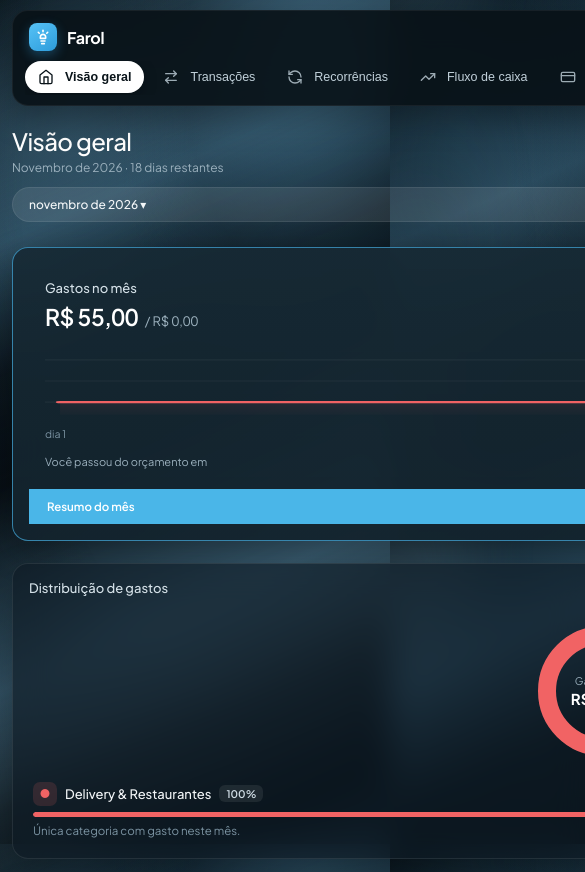
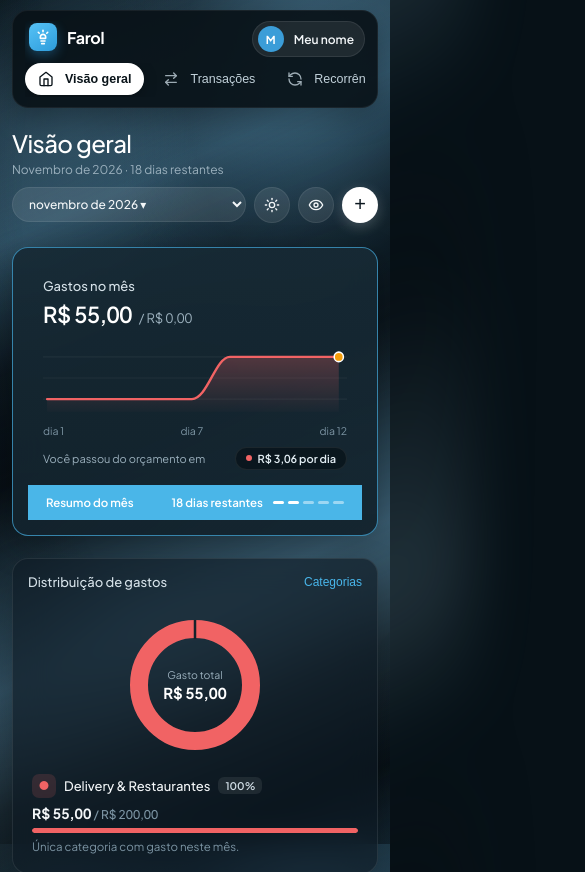
Before and after one commit to thuling/farol-financas-next, a Next.js app: page / in a window 390 px wide. Shown: the top 872 px of the page, 585 px wide, since content can reach past the window. Built offline with nearby package versions, Linux system fonts and the light colour scheme; no server answers; the database is empty.

Commit message:
fix: prevent mobile grid horizontal overflow and convert tables to mobile cards

```diff
--- a/src/app/globals.css
+++ b/src/app/globals.css
@@ -2413,7 +2413,7 @@ body.privacy-hidden .sensitive-val {
   .dashboard-row-1,
   .dashboard-row-3,
   .fluxo-split-grid {
-    grid-template-columns: 1fr;
+    grid-template-columns: minmax(0, 1fr);
   }
 
   .dashboard-row-2,
@@ -2432,26 +2432,46 @@ body.privacy-hidden .sensitive-val {
 
 /* 2. Tablets (iPad / Android Tablet) e Celulares (até 960px) */
 @media (max-width: 960px) {
+  html,
+  body,
+  #farol-root {
+    max-width: 100vw;
+    overflow-x: hidden;
+  }
+
   .app-shell {
-    grid-template-columns: 1fr;
-    padding: 14px 16px 28px;
+    grid-template-columns: minmax(0, 1fr);
+    width: 100%;
+    max-width: 100%;
+    padding: 12px 14px 28px;
     gap: 16px;
+    overflow-x: hidden;
   }
 
   .sidebar {
     min-height: auto;
-    position: sticky;
-    top: 10px;
-    z-index: 45;
+    width: 100%;
+    max-width: 100%;
+    min-width: 0;
+    position: relative;
+    top: 0;
+    z-index: 30;
     padding: 12px 14px;
     border-radius: 18px;
-    backdrop-filter: blur(18px);
-    -webkit-backdrop-filter: blur(18px);
-    box-shadow: 0 12px 32px rgba(0, 0, 0, 0.32);
+    overflow: hidden;
+    box-shadow: 0 10px 28px rgba(0, 0, 0, 0.28);
+  }
+
+  .sidebar-top-group {
+    width: 100%;
+    max-width: 100%;
+    min-width: 0;
+    overflow: hidden;
   }
 
   .brand {
-    padding: 2px 4px 10px;
+    padding: 2px 4px 12px;
+    padding-right: 170px;
   }
 
   .sidebar-footer {
@@ -2464,7 +2484,7 @@ body.privacy-hidden .sensitive-val {
     border: 1px solid var(--border-subtle);
     border-radius: 999px;
     background: var(--bg-pill);
-    max-width: 210px;
+    max-width: 165px;
   }
 
   .sidebar-footer .avatar-circle {
@@ -2485,6 +2505,9 @@ body.privacy-hidden .sensitive-val {
     display: flex;
     align-items: center;
     gap: 6px;
+    width: 100%;
+    max-width: 100%;
+    min-width: 0;
     overflow-x: auto;
     scrollbar-width: none;
     -ms-overflow-style: none;
@@ -2501,6 +2524,7 @@ body.privacy-hidden .sensitive-val {
   }
 
   .nav-list {
+    display: flex;
     flex-direction: row;
     gap: 6px;
     flex-shrink: 0;
@@ -2514,8 +2538,16 @@ body.privacy-hidden .sensitive-val {
     flex-shrink: 0;
   }
 
+  .main-area,
+  #view-container,
+  .card {
+    width: 100%;
+    max-width: 100%;
+    min-width: 0;
+  }
+
   .cards-grid-2 {
-    grid-template-columns: 1fr;
+    grid-template-columns: minmax(0, 1fr);
   }
 
   .cards-grid-3 {
@@ -2539,7 +2571,6 @@ body.privacy-hidden .sensitive-val {
   }
 
   .sidebar {
-    top: 6px;
     padding: 10px 12px;
     border-radius: 16px;
   }
@@ -2547,7 +2578,9 @@ body.privacy-hidden .sensitive-val {
   .topbar {
     flex-direction: column;
     align-items: stretch;
-    gap: 12px;
+    gap: 10px;
+    width: 100%;
+    max-width: 100%;
   }
 
   .page-title {
@@ -2560,6 +2593,7 @@ body.privacy-hidden .sensitive-val {
 
   .topbar-actions {
     width: 100%;
+    max-width: 100%;
     justify-content: space-between;
     gap: 8px;
   }
@@ -2572,30 +2606,37 @@ body.privacy-hidden .sensitive-val {
   }
 
   .card {
-    padding: 16px;
+    padding: 15px;
     border-radius: 16px;
+    overflow: hidden;
   }
 
   .card-featured-body {
-    padding: 16px;
+    padding: 15px;
   }
 
   .big-currency {
-    font-size: 23px;
+    font-size: 22px;
   }
 
   .partial-value {
-    font-size: 23px;
+    font-size: 22px;
   }
 
   .dist-content {
-    grid-template-columns: 1fr;
+    grid-template-columns: minmax(0, 1fr);
     justify-items: center;
-    gap: 18px;
+    gap: 16px;
   }
 
   .category-bars-list {
     width: 100%;
+    min-width: 0;
+  }
+
+  .cat-bar-header {
+    flex-wrap: wrap;
+    gap: 6px;
   }
 
   .accumulated-top {
@@ -2608,20 +2649,23 @@ body.privacy-hidden .sensitive-val {
     text-align: left;
   }
 
+  .dashboard-row-1,
   .dashboard-row-2,
+  .dashboard-row-3,
   .dashboard-row-4,
+  .fluxo-split-grid,
   .faturas-summary-grid,
   .faturas-summary-grid.cols-4,
   .cards-grid-3,
   .cards-grid-2,
   .tx-filters-grid,
   .form-row-2 {
-    grid-template-columns: 1fr;
+    grid-template-columns: minmax(0, 1fr);
   }
 
   .history-months-grid {
-    grid-template-columns: repeat(3, 1fr);
-    gap: 10px;
+    grid-template-columns: repeat(3, minmax(0, 1fr));
+    gap: 8px;
   }
 
   .section-toolbar {
@@ -2642,22 +2686,67 @@ body.privacy-hidden .sensitive-val {
   }
 
   .cdi-control-group {
+    justify-content: flex-start;
+    gap: 8px;
+  }
+
+  /* Transforma tabelas de Transações, Recorrências e Patrimônio em Cards no Celular */
+  .table-responsive-wrap {
+    overflow-x: visible;
+  }
+
+  .data-table,
+  .data-table tbody {
+    display: block;
+    width: 100%;
+    min-width: 0;
+  }
+
+  .data-table thead {
+    display: none;
+  }
+
+  .data-table tr {
+    display: flex;
+    flex-wrap: wrap;
+    align-items: center;
     justify-content: space-between;
-  }
-
-  .data-table {
-    min-width: 580px;
-  }
-
-  .data-table th,
+    gap: 8px 12px;
+    padding: 12px 14px;
+    margin-bottom: 10px;
+    background: rgba(255, 255, 255, 0.03);
+    border: 1px solid var(--border-subtle);
+    border-radius: 14px;
+  }
+
+  [data-theme="light"] .data-table tr {
+    background: rgba(15, 23, 42, 0.025);
+  }
+
+  .data-table tr:last-child {
+    margin-bottom: 0;
+  }
+
   .data-table td {
-    padding: 10px 8px;
-    font-size: 12px;
+    border: none;
+    padding: 2px 0;
+    font-size: 12.5px;
+    min-width: 0;
+  }
+
+  .data-table td:last-child {
+    width: 100%;
+    padding-top: 8px;
+    margin-top: 4px;
+    border-top: 1px solid var(--border-subtle);
+    display: flex;
+    justify-content: flex-end;
+    gap: 8px;
   }
 
   /* Modais em Celular */
   .modal-backdrop {
-    padding: 10px;
+    padding: 8px;
     align-items: flex-end;
   }
 
@@ -2668,7 +2757,8 @@ body.privacy-hidden .sensitive-val {
   }
 
   .modal-header {
-    padding: 16px 18px 14px;
+    padding: 14px 16px 12px;
+    flex-shrink: 0;
   }
 
   .modal-icon-badge {
@@ -2686,20 +2776,54 @@ body.privacy-hidden .sensitive-val {
   }
 
   .modal-body {
-    padding: 16px 18px;
+    padding: 14px 16px;
+    flex: 1;
+    min-height: 0;
+    overflow-y: auto;
+    -webkit-overflow-scrolling: touch;
+  }
+
+  .quick-cat-chips {
+    max-height: 110px;
+    overflow-y: auto;
+    gap: 6px;
+    padding: 2px;
+  }
+
+  .cat-chip {
+    padding: 5px 10px;
+    font-size: 11.5px;
   }
 
   .modal-footer {
-    padding: 14px 18px;
+    padding: 12px 16px;
+    gap: 8px;
+    flex-shrink: 0;
+    flex-wrap: nowrap;
+  }
+
+  .modal-footer .btn-secondary,
+  .modal-footer .btn-primary {
+    padding: 9px 13px;
+    font-size: 12px;
+    white-space: nowrap;
+  }
+
+  .btn-modal-delete {
+    padding: 7px 8px;
+    font-size: 12px;
+    white-space: nowrap;
   }
 
   .modal-footer-right {
-    flex: 1;
-    justify-content: flex-end;
+    display: flex;
+    align-items: center;
+    gap: 8px;
+    margin-left: auto;
   }
 
   .modal-live-cell {
-    padding: 11px 12px;
+    padding: 10px 12px;
   }
 
   .modal-live-val {
```
Also changed, not shown: src/lib/farol-engine.js.
